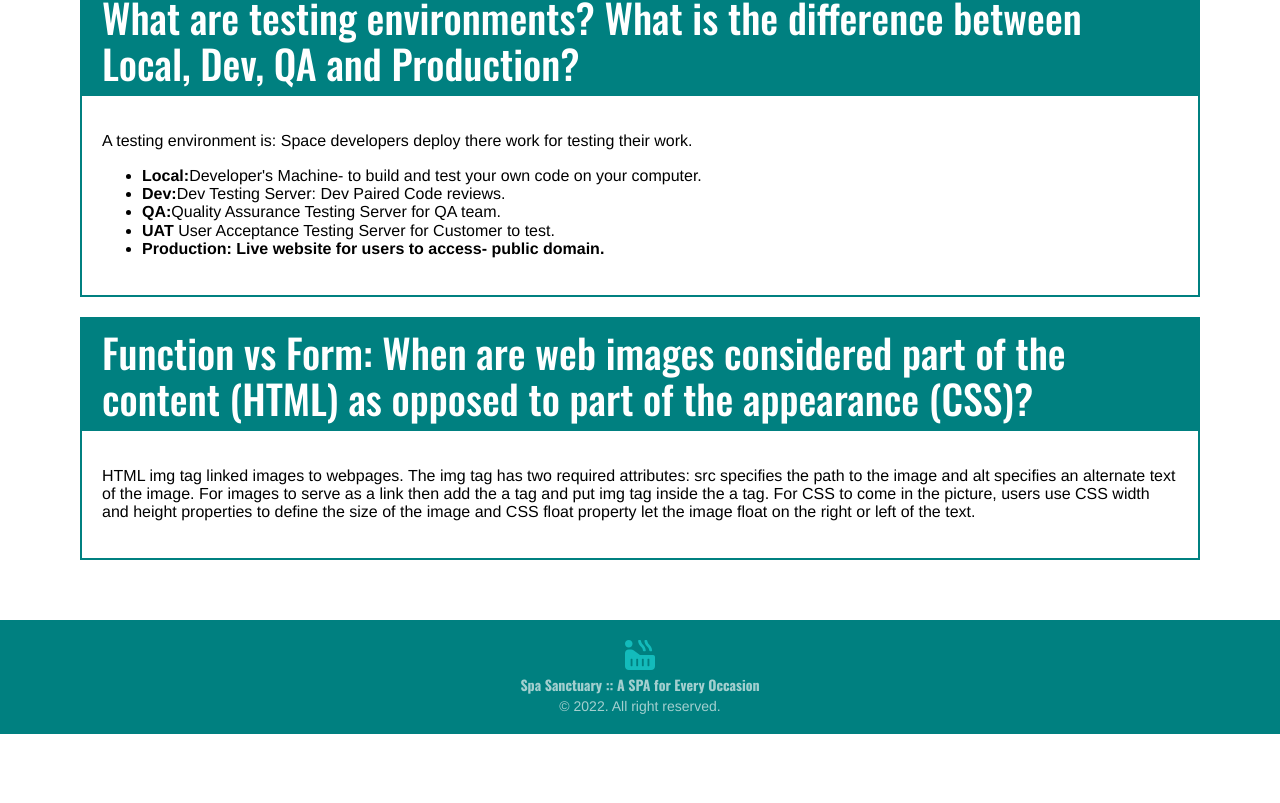
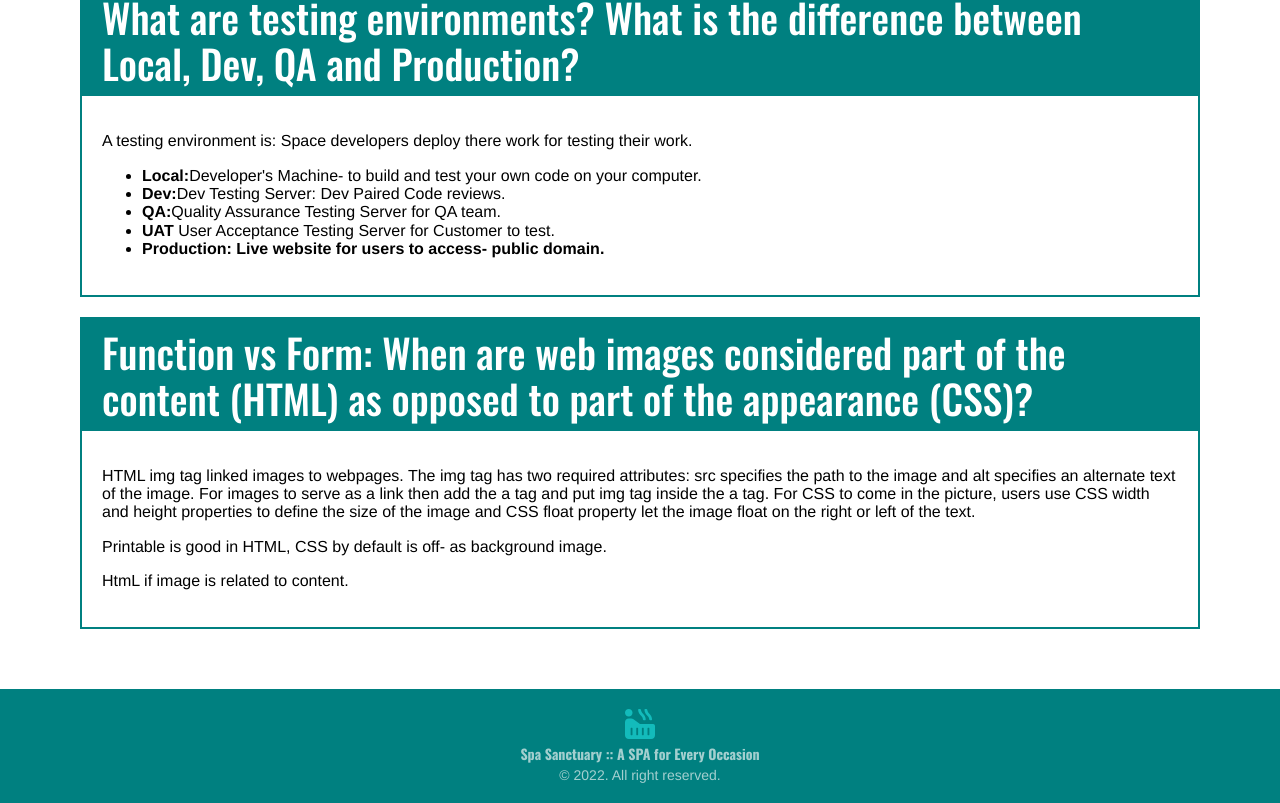
Before and after one commit to christinal59/Web-1-Li-Christina-Final, a React (Create React App) app: page /homework in a window 1280 px wide. Shown: the part 3845-4648 px from the top of the page. Before the commit the page ends 4579 px from the top, so only its background shows below. Built offline with nearby package versions, Linux system fonts and the light colour scheme.

Commit message:
Updating Homework

```diff
--- a/src/React/Homework/Essays/Essays.jsx
+++ b/src/React/Homework/Essays/Essays.jsx
@@ -155,6 +155,8 @@ const Essays= () => {
             <Essay q='Function vs Form: When are web images considered part of the content (HTML) as opposed to part of the appearance (CSS)?'>
             <p> HTML img tag linked images to webpages. The img tag has two required attributes: src specifies the path to the image and alt specifies an alternate text of the image. For images to serve as a link then add the a tag and put img tag inside the a tag.
                 For CSS to come in the picture, users use CSS width and height properties to define the size of the image and CSS float property let the image float on the right or left of the text.</p>
+            <p>Printable is good in HTML, CSS by default is off- as background image.</p>
+            <p>HtmL if image is related to content.</p>
             </Essay>
         </EssaysStyled>
     )
--- a/src/React/Homework/SunAndMoon.jsx
+++ b/src/React/Homework/SunAndMoon.jsx
@@ -25,6 +25,7 @@ const SunAndMoon = () => {
             src={ theImageSrc }
             onMouseOver={ changeToMoon }
             onMouseOut={ changeToSun}
+            alt='Add additional infor about the image'
             />
 
         <h3>{ theDesc }</h3>
```
